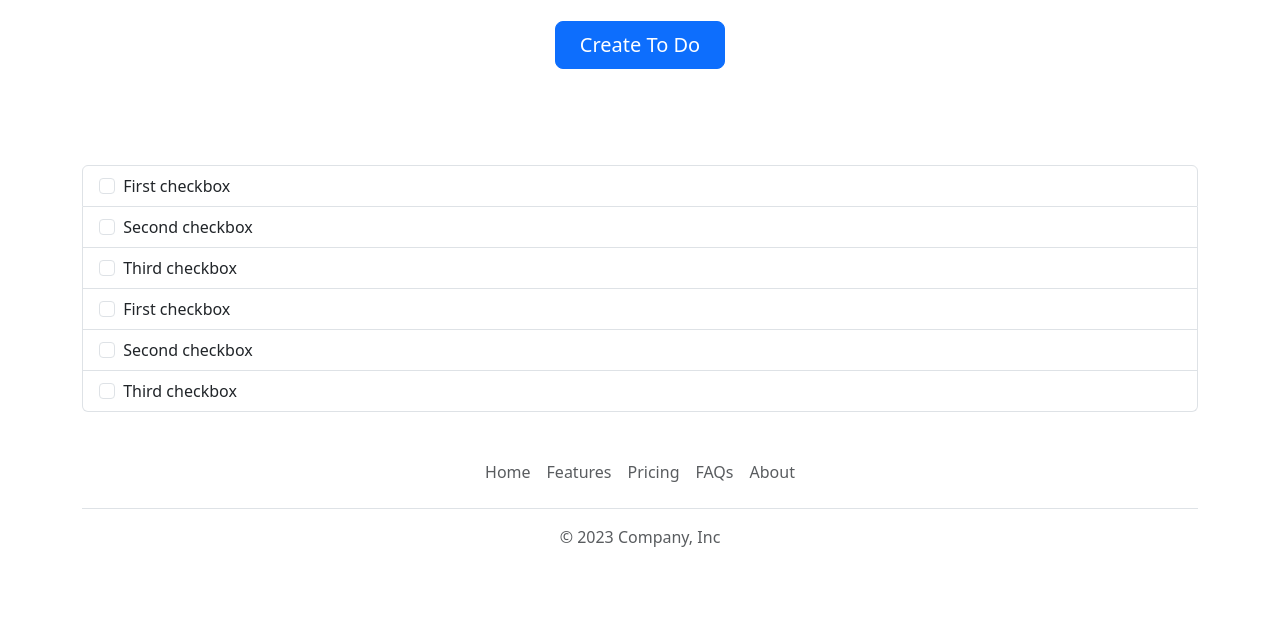
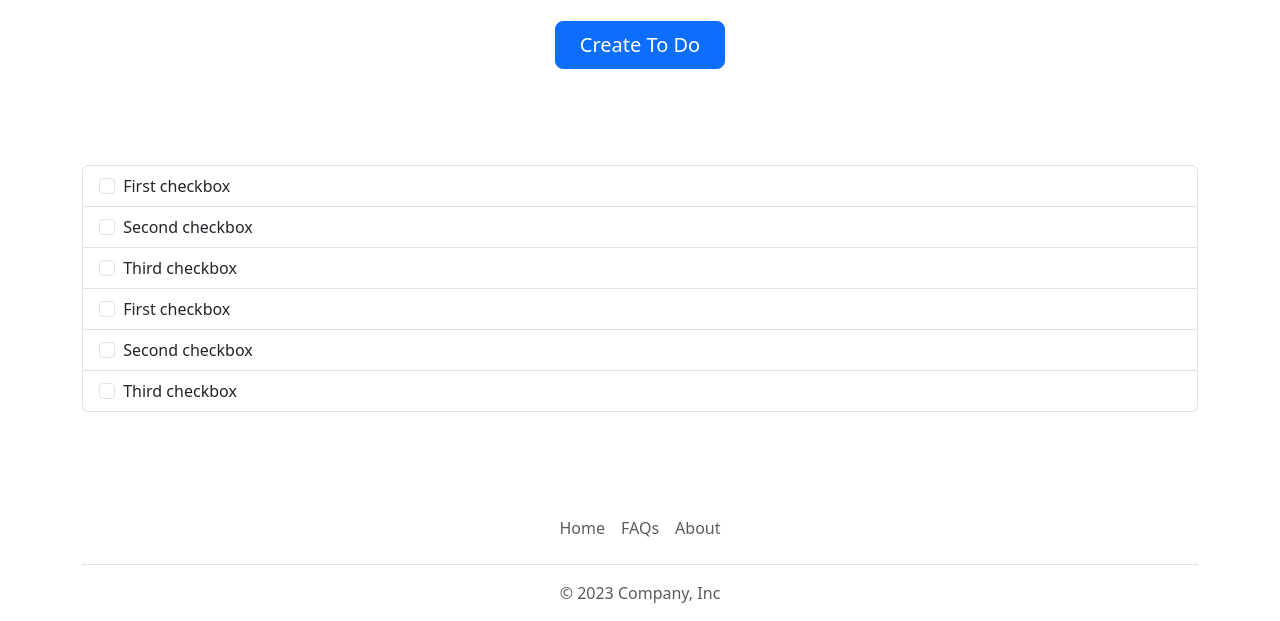
Before and after one commit to JoPanta/To-do-list, a plain HTML site: page index.html in a window 1280 px wide. Shown: the part 314-935 px from the top of the page. Drawn offline with nearby package versions, Linux system fonts and the light colour scheme.

Commit message:
fix footer padding

```diff
--- a/index.html
+++ b/index.html
@@ -69,18 +69,17 @@
   </li>
     </ul>
     </div>
+
+  <script src="https://cdn.jsdelivr.net/npm/bootstrap@5.3.2/dist/js/bootstrap.bundle.min.js" integrity="sha384-C6RzsynM9kWDrMNeT87bh95OGNyZPhcTNXj1NW7RuBCsyN/o0jlpcV8Qyq46cDfL" crossorigin="anonymous"></script>
+  </body>
   <div class="container">
-  <footer class="py-3 my-4">
+  <footer class="pt-5 mt-5">
     <ul class="nav justify-content-center border-bottom pb-3 mb-3">
       <li class="nav-item"><a href="#" class="nav-link px-2 text-body-secondary">Home</a></li>
-      <li class="nav-item"><a href="#" class="nav-link px-2 text-body-secondary">Features</a></li>
-      <li class="nav-item"><a href="#" class="nav-link px-2 text-body-secondary">Pricing</a></li>
       <li class="nav-item"><a href="#" class="nav-link px-2 text-body-secondary">FAQs</a></li>
       <li class="nav-item"><a href="#" class="nav-link px-2 text-body-secondary">About</a></li>
     </ul>
     <p class="text-center text-body-secondary">© 2023 Company, Inc</p>
   </footer>
 </div>
-  <script src="https://cdn.jsdelivr.net/npm/bootstrap@5.3.2/dist/js/bootstrap.bundle.min.js" integrity="sha384-C6RzsynM9kWDrMNeT87bh95OGNyZPhcTNXj1NW7RuBCsyN/o0jlpcV8Qyq46cDfL" crossorigin="anonymous"></script>
-  </body>
 </html>
```
